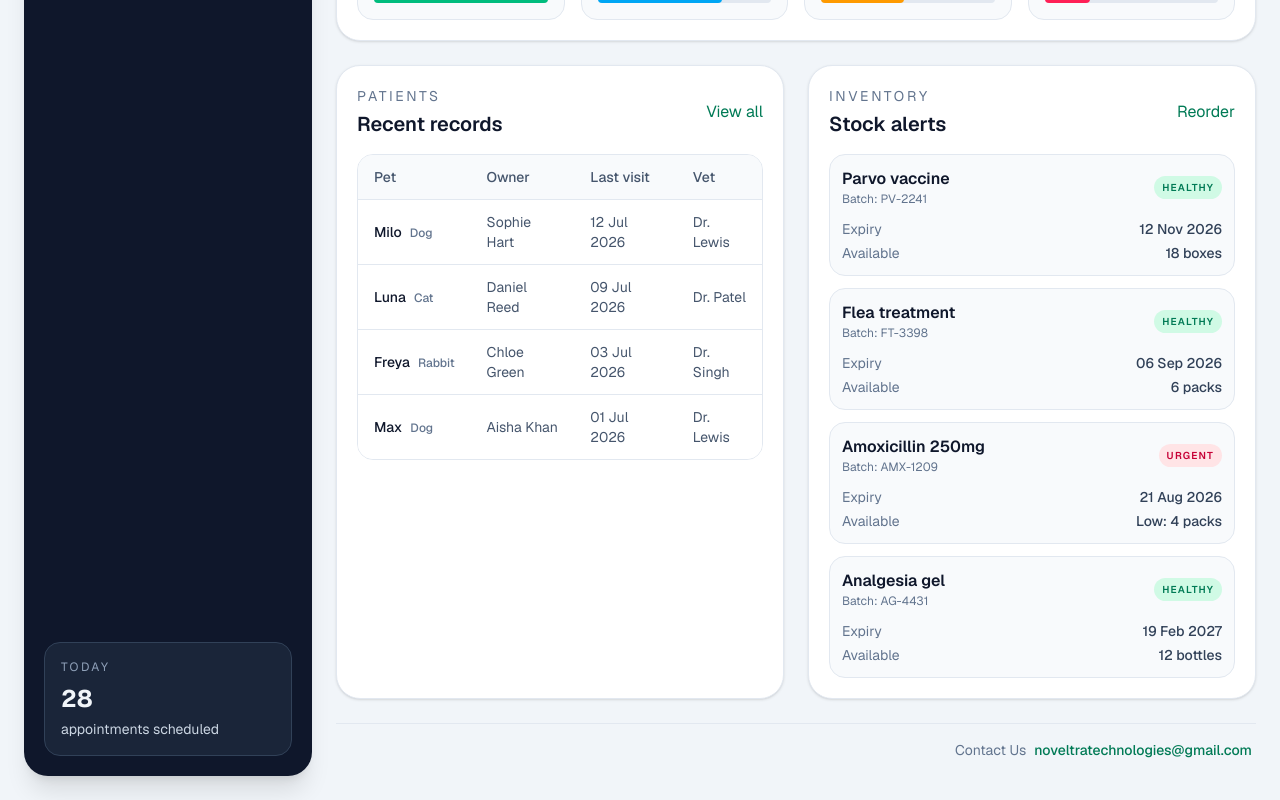
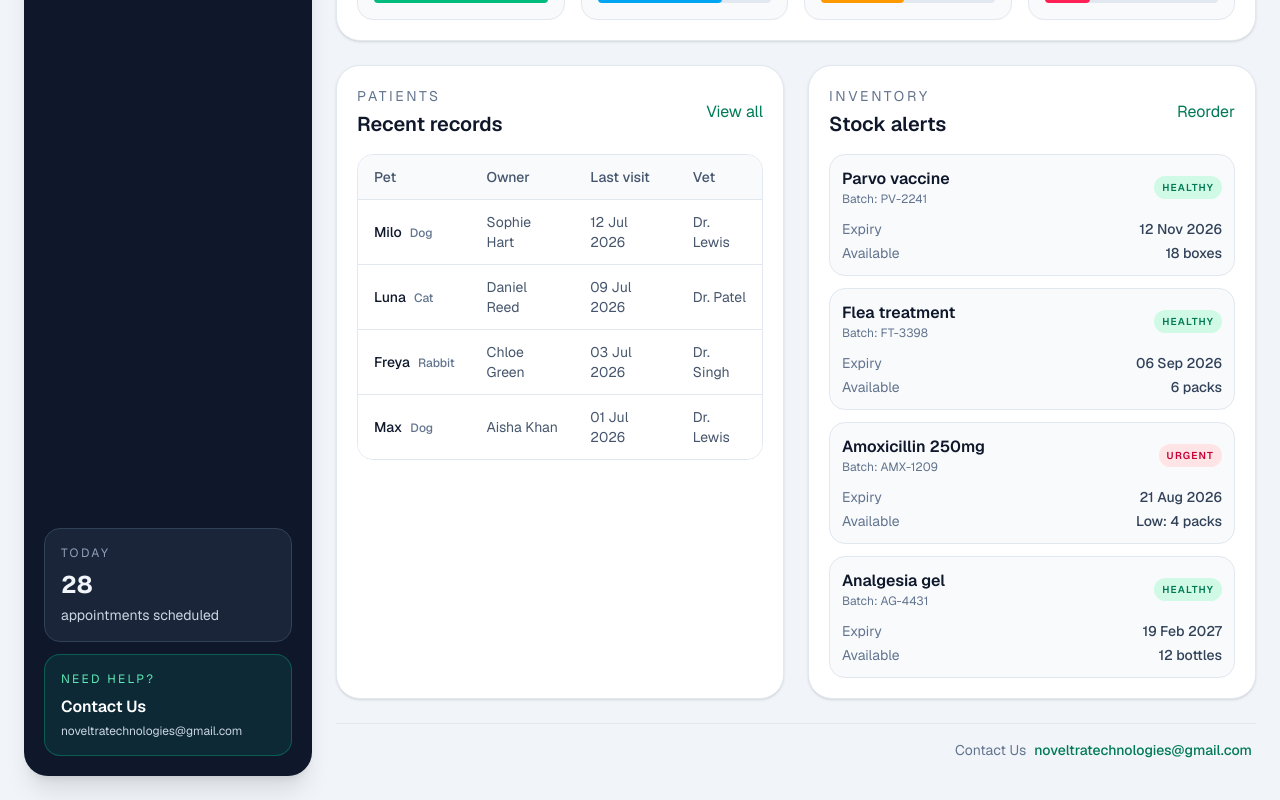
Before and after one commit to ShaluSasi/VetPIMS, a Next.js app: page / in a window 1280 px wide. Shown: the part 1079-1879 px from the top of the page. Built offline with nearby package versions, Linux system fonts and the light colour scheme.

Commit message:
Improve contact link visibility

```diff
--- a/components/app-shell.tsx
+++ b/components/app-shell.tsx
@@ -69,6 +69,19 @@ export function AppShell({ children }: { children: ReactNode }) {
               appointments scheduled
             </p>
           </div>
+
+          <a
+            href="mailto:noveltratechnologies@gmail.com"
+            className="mt-3 rounded-2xl border border-emerald-400/30 bg-emerald-400/10 p-4 transition hover:bg-emerald-400/15"
+          >
+            <p className="text-xs uppercase tracking-[0.2em] text-emerald-300">
+              Need help?
+            </p>
+            <p className="mt-2 font-semibold text-white">Contact Us</p>
+            <p className="mt-1 break-all text-xs text-slate-300">
+              noveltratechnologies@gmail.com
+            </p>
+          </a>
         </aside>
 
         <div className="flex min-w-0 flex-1 flex-col">
@@ -95,6 +108,12 @@ export function AppShell({ children }: { children: ReactNode }) {
                 );
               })}
             </div>
+            <a
+              href="mailto:noveltratechnologies@gmail.com"
+              className="mt-2 block rounded-2xl border border-emerald-200 bg-emerald-50 px-4 py-3 text-sm font-semibold text-emerald-800"
+            >
+              Contact Us
+            </a>
           </div>
 
           <main className="flex-1">{children}</main>
```
